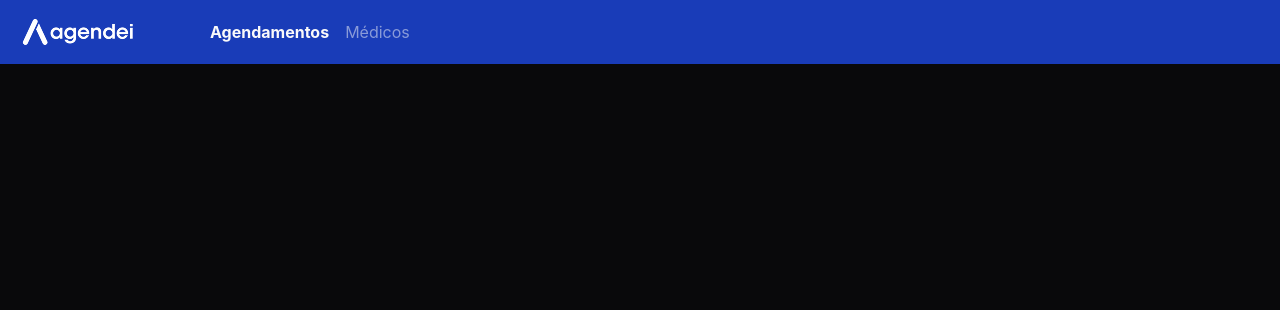
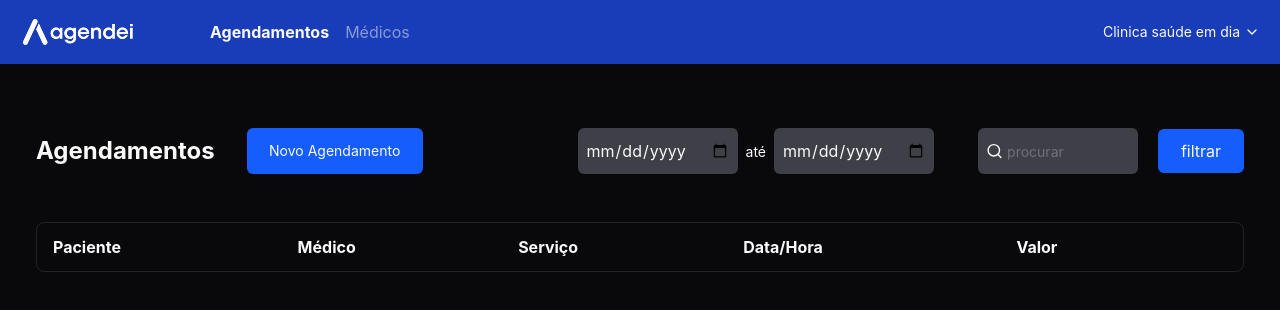
Before and after one commit to Jenilson25Francisco/agendei-web, a React (Vite) app: page /booking in a window 1280 px wide. Shown: the top 310 px of the page. Built offline with nearby package versions, Linux system fonts and the light colour scheme.

Commit message:
Adiciona tabela de agendamentos com filtros e novos componentes de tabela

```diff
--- a/package.json
+++ b/package.json
@@ -22,6 +22,7 @@
   },
   "devDependencies": {
     "@biomejs/biome": "2.5.5",
+    "@faker-js/faker": "^10.5.0",
     "@types/node": "^24.13.2",
     "@types/react": "^19.2.17",
     "@types/react-dom": "^19.2.3",
--- a/src/componens/header.tsx
+++ b/src/componens/header.tsx
@@ -1,9 +1,11 @@
+import { ChevronDownIcon } from "lucide-react";
 import { NavItems } from "./nav-items";
 
 export function Header() {
 	return (
-		<header className="absolute top-0 z-10 bg-blue-800 w-full h-16 flex items-center justify-between sticky">
-			<div className="flex items-center gap-[74px] px-5 w-full">
+		<header className="absolute top-0 z-10 bg-blue-800 w-full h-16 flex items-center justify-center sticky">
+			<div className="flex items-center justify-between px-5 w-full">
+				<div className="flex items-center gap-[74px]">
 					<img
 						src="/logo2.png"
 						alt="logo do cabeçalho"
@@ -13,7 +15,11 @@ export function Header() {
 
 					<NavItems />
 				</div>
-			<div></div>
+				<div className="flex items-center gap-1">
+					<span className="text-sm ">Clinica saúde em dia</span>
+					<ChevronDownIcon className="size-4" />
+				</div>
+			</div>
 		</header>
 	);
 }
--- /dev/null
+++ b/src/componens/table/table-header.tsx
@@ -0,0 +1,7 @@
+import type { ComponentProps } from "react";
+
+type Props = ComponentProps<"th">;
+
+export function TableHeader({ ...props }: Props) {
+	return <th className="font-bold px-4 py-3 text-base text-left" {...props} />;
+}
--- /dev/null
+++ b/src/componens/table/table-row.tsx
@@ -0,0 +1,9 @@
+import type { ComponentProps } from "react";
+
+type TableRow = ComponentProps<"td">;
+
+export function TableRow(props: TableRow) {
+	return (
+		<td {...props} className="border-b border-white/10 hover:bg-white/5" />
+	);
+}
--- /dev/null
+++ b/src/componens/table/table.tsx
@@ -0,0 +1,11 @@
+import type { ComponentProps } from "react";
+
+type TableProps = ComponentProps<"table"> & {};
+
+export function Table({ ...props }: TableProps) {
+	return (
+		<div className="border border-white/10 rounded-lg">
+			<table className="w-full" {...props} />
+		</div>
+	);
+}
--- /dev/null
+++ b/src/data/booking.ts
@@ -0,0 +1,12 @@
+import { faker } from "@faker-js/faker";
+
+export const booking = Array.from({ length: 100 }).map(() => {
+	return {
+		id: faker.number.bigInt(),
+		paciente: faker.person.fullName(),
+		doctor: faker.person.fullName(),
+		servico: faker.lorem.word(),
+		data: faker.date.birthdate(),
+		valor: faker.finance.currency(),
+	};
+});
--- a/src/pages/booking/index.tsx
+++ b/src/pages/booking/index.tsx
@@ -1,9 +1,70 @@
+import { SearchIcon } from "lucide-react";
 import { Header } from "../../componens/header";
+import { Table } from "../../componens/table/table";
+import { TableHeader } from "../../componens/table/table-header";
 
 export function Booking() {
 	return (
 		<>
 			<Header />
+			<main className="flex flex-col mt-16 px-9 w-full">
+				<section className="flex items-center justify-between w-full">
+					<div className="flex items-center gap-8 ">
+						<h2 className="font-bold text-2xl">Agendamentos</h2>
+						<button
+							type="button"
+							className="bg-blue-600 hover:bg-blue-700 transition-colors duration-500 rounded-md w-44 h-[46px] cursor-pointer text-sm flex items-center justify-center px-2 py-4"
+						>
+							Novo Agendamento
+						</button>
+					</div>
+					<div className="flex items-center space-x-11">
+						<div className="space-x-2">
+							<input
+								type="date"
+								className="bg-zinc-700 w-40 h-[46px] px-2 py-4 rounded-md"
+							/>
+							<span className="text-sm w-8 h-6">até</span>
+							<input
+								type="date"
+								className="bg-zinc-700 w-40 h-[46px] px-2 py-4 rounded-md"
+							/>
+						</div>
+						<div>
+							<div className="flex items-center gap-5">
+								<div className="bg-zinc-700 w-40 h-[46px] px-2 py-4 rounded-md flex items-center gap-1">
+									<SearchIcon className="size-5" />
+									<input
+										type="search"
+										placeholder="procurar"
+										className="w-full placeholder:text-zinc-500 placeholder:text-sm focus:ring-0 outline-none"
+									/>
+								</div>
+								<button
+									type="button"
+									className="bg-blue-600 hover:bg-blue-800 transition-colors duration-150 w-[86px] h-11 rounded-md"
+								>
+									filtrar
+								</button>
+							</div>
+						</div>
+					</div>
+				</section>
+				<div className="mt-12">
+					<Table>
+						<thead>
+							<tr>
+								<TableHeader>Paciente</TableHeader>
+								<TableHeader>Médico</TableHeader>
+								<TableHeader>Serviço</TableHeader>
+								<TableHeader>Data/Hora</TableHeader>
+								<TableHeader>Valor</TableHeader>
+								<TableHeader style={{ width: 64 }}></TableHeader>
+							</tr>
+						</thead>
+					</Table>
+				</div>
+			</main>
 		</>
 	);
 }
```
Also changed, not shown: src/componens/table/table-cell.tsx (added), 1 other file (tests, documents, lock files or other folders). Lines whose indentation alone changed are shown as unchanged.
